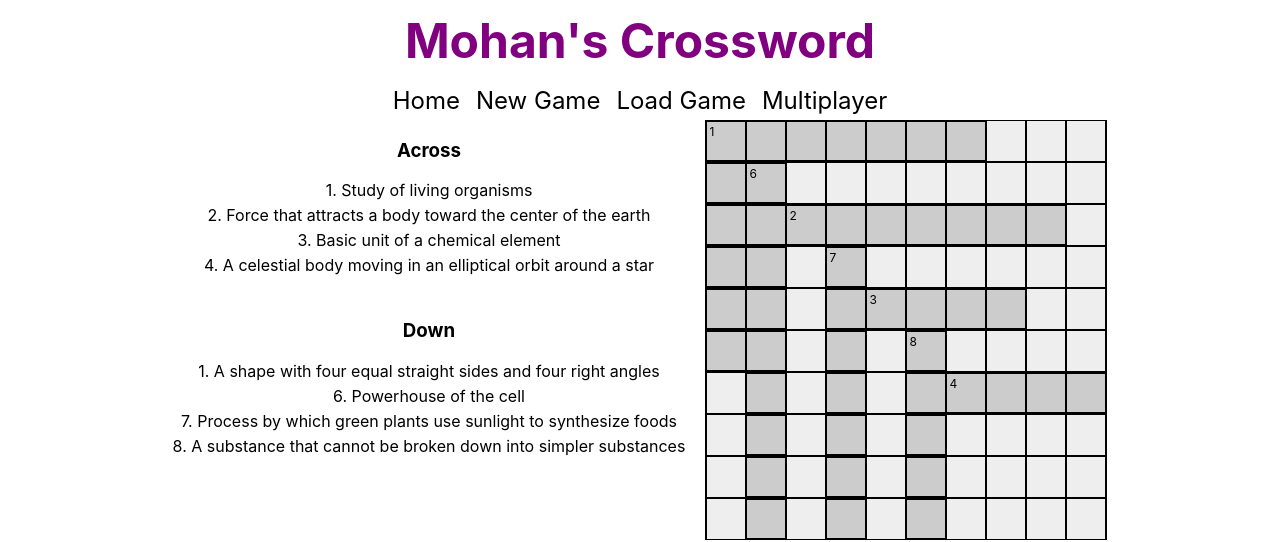
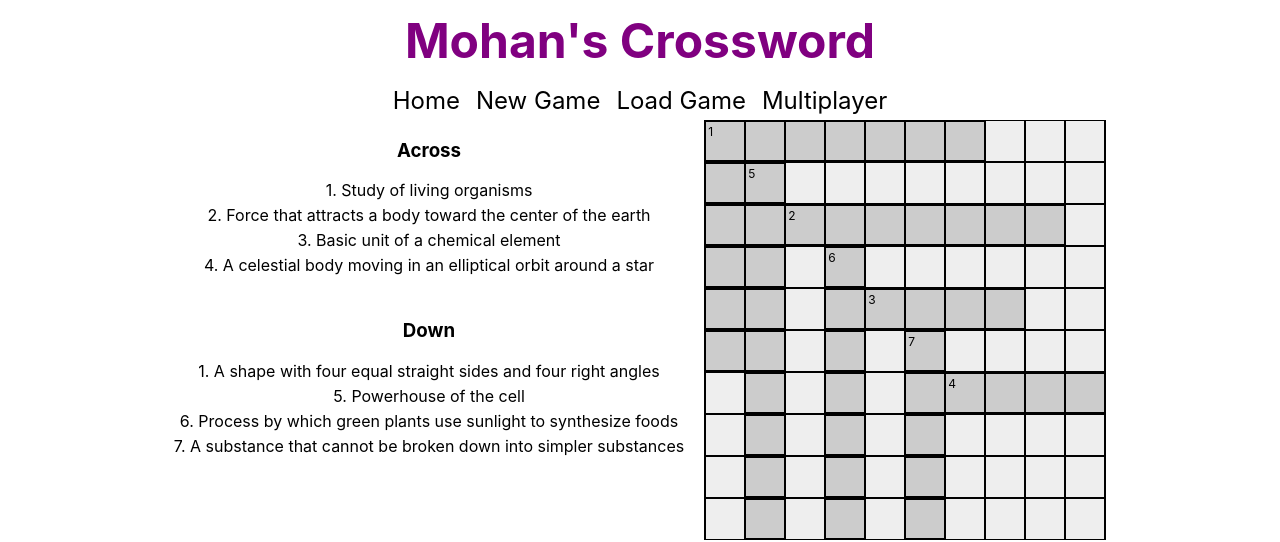
Before and after one commit to mohan-sys/mohans_crossword, a React (Create React App) app: page / in a window 1280 px wide. Shown: the top 542 px of the page. Built offline with nearby package versions, Linux system fonts and the light colour scheme.

Commit message:
Feature Added: Cells highlighted when clue clicked

```diff
--- a/src/components/CrosswordGrid.js
+++ b/src/components/CrosswordGrid.js
@@ -7,17 +7,28 @@ function CrosswordGrid({ words, gridSize }) {
         Array.from({ length: gridSize }, () => Array(gridSize).fill(''))
     );
 
+    const [highlightedCells, setHighlightedCells] = useState([]);
 
     const cellNumbers = {};
     const acrossClues = [];
     const downClues = [];
 
-    words.forEach(({ word, startX, startY, direction, clue, number }) => {
-        cellNumbers[`${startY}-${startX}`] = number;
-        if (direction === 'across') {
-            acrossClues.push({ number, clue, word });
-        } else {
-            downClues.push({ number, clue, word });
+    let nextNumber = 1;
+
+    words.forEach(({word, startX, startY, direction, clue}) => {
+        const cellKey = `${startY}-${startX}`;
+
+        if(!cellNumbers[cellKey]){
+            cellNumbers[cellKey] = nextNumber++;
+        }
+
+        const number = cellNumbers[cellKey];
+
+        if( direction === 'across'){
+            acrossClues.push({number, clue, word, startX, startY});
+        }
+        else {
+            downClues.push({number, clue, word, startX, startY});
         }
     });
 
@@ -29,6 +40,21 @@ function CrosswordGrid({ words, gridSize }) {
         newGrid[rowIndex][colIndex] = value;
         setGrid(newGrid);
     };
+
+    const handleClueClick = (direction, startX, startY, word) => {
+        const newHighlightedCells = [];
+        if (direction === 'across'){
+            for(let i=0; i< word.length; i++){
+                newHighlightedCells.push(`${startY}-${startX +i}`);
+            }
+        }
+        else {
+            for(let i=0;i< word.length; i++){
+                newHighlightedCells.push(`${startY+i}-${startX}`)
+            }
+        }
+        setHighlightedCells(newHighlightedCells);
+    }
 
     const isCellEditable = (rowIndex, colIndex) => {
         return words.some(({ word, startX, startY, direction }) => {
@@ -48,6 +74,7 @@ function CrosswordGrid({ words, gridSize }) {
                         key={colIndex}
                         filled={cell !== ''}
                         number={cellNumbers[`${rowIndex}-${colIndex}`]}
+                        highlighted = {highlightedCells.includes(`${rowIndex}-${colIndex}`)}
                     >
                         {cellNumbers[`${rowIndex}-${colIndex}`] && (
                             <CellNumber>{cellNumbers[`${rowIndex}-${colIndex}`]}</CellNumber>
@@ -69,14 +96,18 @@ function CrosswordGrid({ words, gridSize }) {
             <CluesContainer>
                 <CluesList>
                     <h3>Across</h3>
-                    {acrossClues.map(({ number, clue }) => (
-                        <Clue key={number}>{number}. {clue}</Clue>
+                    {acrossClues.map(({ number, clue, startX, startY, word }) => (
+                        <Clue key={number} onClick={() => handleClueClick('across', startX, startY, word)}>
+                            {number}. {clue}
+                        </Clue>
                     ))}
                 </CluesList>
                 <CluesList>
                     <h3>Down</h3>
-                    {downClues.map(({ number, clue }) => (
-                        <Clue key={number}>{number}. {clue}</Clue>
+                    {downClues.map(({ number, clue, startX, startY, word }) => (
+                        <Clue key={number} onClick={() => handleClueClick('down', startX, startY, word)}>
+                            {number}. {clue}
+                        </Clue>
                     ))}
                 </CluesList>
             </CluesContainer>
@@ -110,6 +141,10 @@ const CluesList = styled.div`
 
 const Clue = styled.div`
     margin-bottom: 5px;
+    cursor: pointer;
+    &:hover {
+        text-decoration: underline;
+    }
 `;
 
 const GridContainer = styled.div`
@@ -129,7 +164,7 @@ const GridCell = styled.div`
     position: relative;
     width: 40px;
     height: 40px;
-    border: 0.1rem solid #000;
+    border: ${props => (props.highlighted ? '2px solid red' : '1px solid black')};
     border-collapse: collapse;
     display: flex;
     justify-content: center;
--- a/src/components/MainContent.js
+++ b/src/components/MainContent.js
@@ -5,15 +5,15 @@ import CrosswordGrid from './CrosswordGrid';
 function MainContent() {
 
   const words = [
-    { word: 'BIOLOGY', startX: 0, startY: 0, direction: 'across', clue: 'Study of living organisms', number: 1 },
-    { word: 'GRAVITY', startX: 2, startY: 2, direction: 'across', clue: 'Force that attracts a body toward the center of the earth', number: 2 },
-    { word: 'ATOM', startX: 4, startY: 4, direction: 'across', clue: 'Basic unit of a chemical element', number: 3 },
-    { word: 'PLANET', startX: 6, startY: 6, direction: 'across', clue: 'A celestial body moving in an elliptical orbit around a star', number: 4 },
-    { word: 'SQUARE', startX: 0, startY: 0, direction: 'down', clue: 'A shape with four equal straight sides and four right angles', number: 1 },
-    { word: 'MITOCHONDRIA', startX: 1, startY: 1, direction: 'down', clue: 'Powerhouse of the cell', number: 6 },
-    { word: 'PHOTOSYNTHESIS', startX: 3, startY: 3, direction: 'down', clue: 'Process by which green plants use sunlight to synthesize foods', number: 7 },
-    { word: 'ELEMENT', startX: 5, startY: 5, direction: 'down', clue: 'A substance that cannot be broken down into simpler substances', number: 8 }
-  ];
+    { word: 'BIOLOGY', startX: 0, startY: 0, direction: 'across', clue: 'Study of living organisms' },
+    { word: 'GRAVITY', startX: 2, startY: 2, direction: 'across', clue: 'Force that attracts a body toward the center of the earth' },
+    { word: 'ATOM', startX: 4, startY: 4, direction: 'across', clue: 'Basic unit of a chemical element' },
+    { word: 'PLANET', startX: 6, startY: 6, direction: 'across', clue: 'A celestial body moving in an elliptical orbit around a star' },
+    { word: 'SQUARE', startX: 0, startY: 0, direction: 'down', clue: 'A shape with four equal straight sides and four right angles' },
+    { word: 'MITOCHONDRIA', startX: 1, startY: 1, direction: 'down', clue: 'Powerhouse of the cell' },
+    { word: 'PHOTOSYNTHESIS', startX: 3, startY: 3, direction: 'down', clue: 'Process by which green plants use sunlight to synthesize foods' },
+    { word: 'ELEMENT', startX: 5, startY: 5, direction: 'down', clue: 'A substance that cannot be broken down into simpler substances' }
+];
 
   return (
         < CrosswordGrid words = {words} gridSize = {10}/>
```
